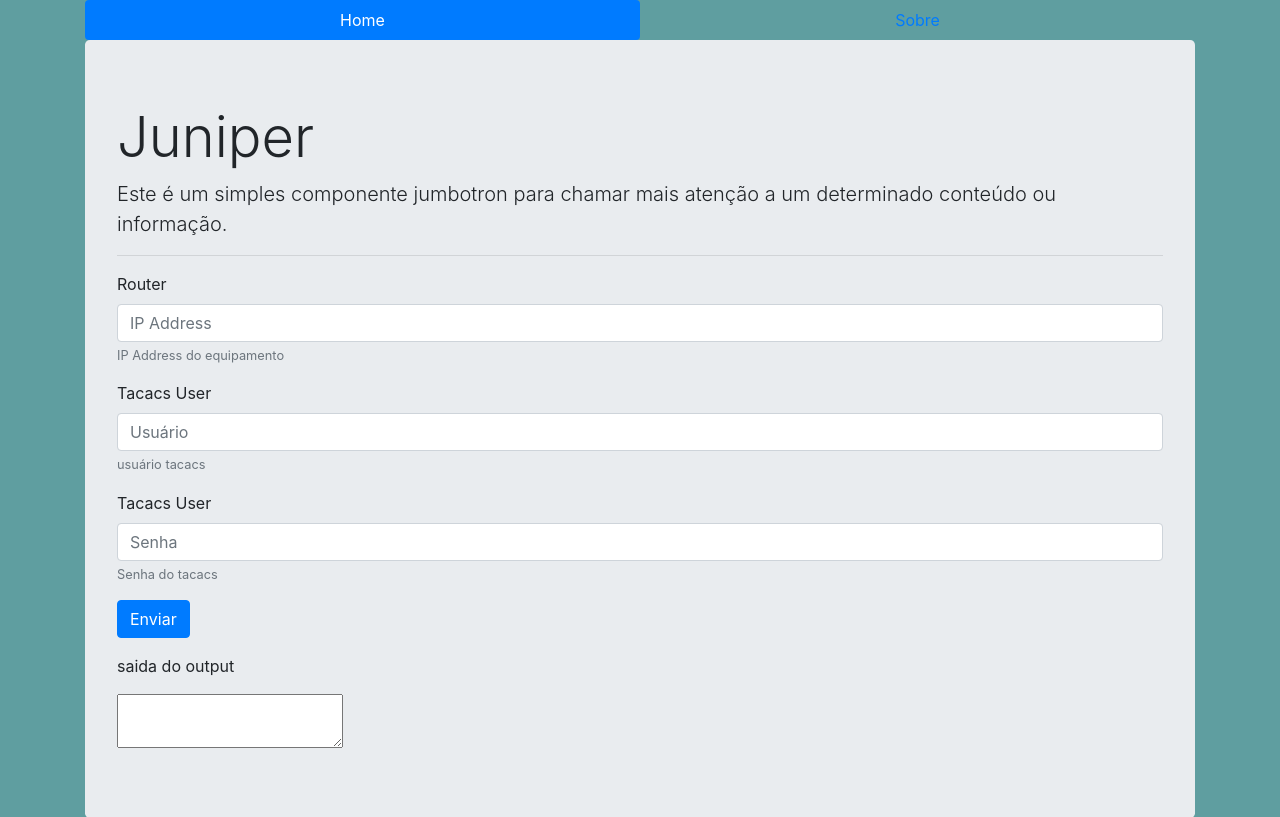
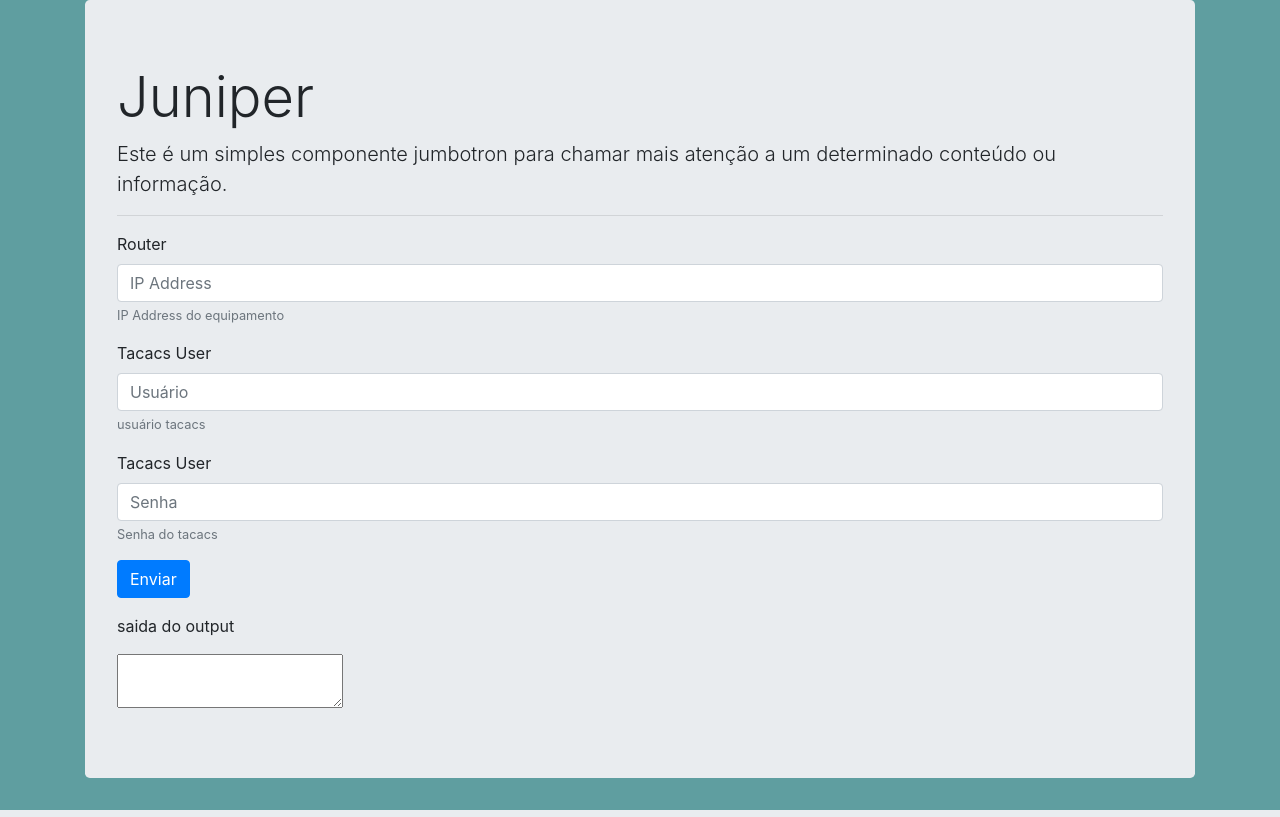
Before and after one commit to fabioew89/dev-auto.clickip.com.br, a Flask app: page / in a window 1280 px wide. Shown: the top 817 px of the page. Run offline with Flask 3, Linux system fonts and the light colour scheme; parts of the project's set-up code (start-up, migrations or seed data) failed here and were passed over; some libraries are stand-ins or nearby versions.

Commit message:
modified:   app/templates/base.html

```diff
--- a/app/templates/base.html
+++ b/app/templates/base.html
@@ -10,12 +10,9 @@
     <title>{% block title %}{% endblock %} - Flaskr</title>
   </head>
   <body class="container">
-    <nav class="nav nav-pills nav-justified">
-      <a class="nav-item nav-link active" href="{{ url_for('index') }}">Home</a>
-      <a class="nav-item nav-link" href="{{ url_for('about') }}">Sobre</a>
-    </nav>
 
-    {% block content %}{% endblock %}
+    {% block content %}
+    {% endblock content %}
 
     <!-- JavaScript (Opcional) -->
     <!-- jQuery primeiro, depois Popper.js, depois Bootstrap JS -->
```
